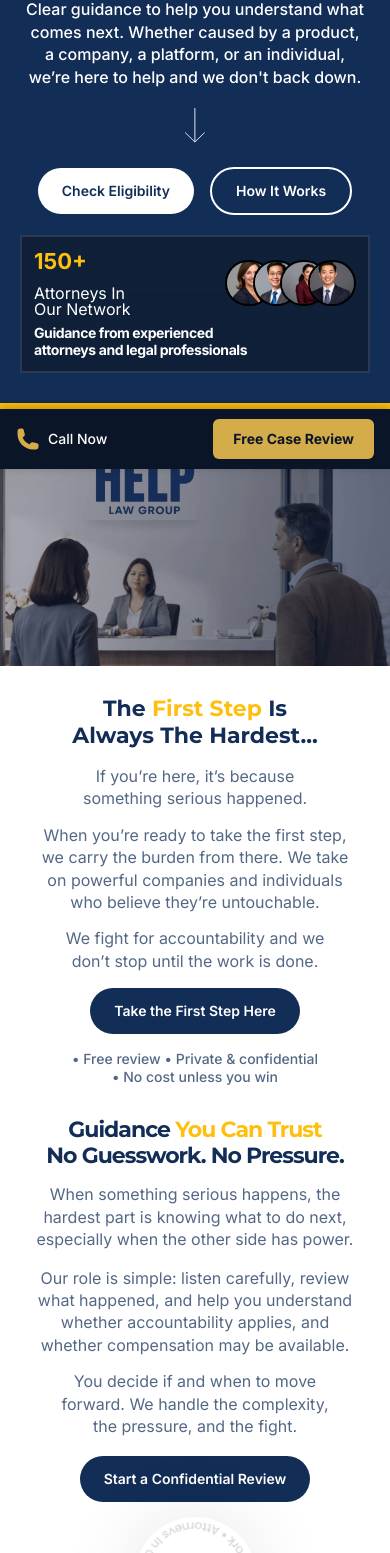
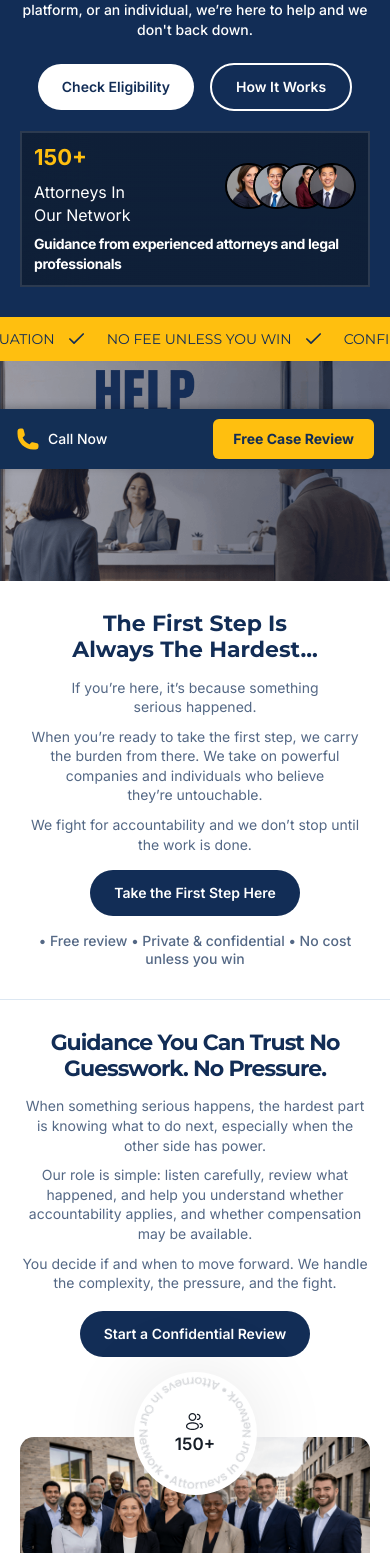
Before and after one commit to Ignition-Point/helplaw-nextjs, a Next.js app: page / in a window 390 px wide. Shown: the part 435-1988 px from the top of the page. Built offline with nearby package versions, Linux system fonts and the light colour scheme.

Commit message:
feat: feedback point 24-04 completed

```diff
--- a/src/app/globals.css
+++ b/src/app/globals.css
@@ -307,9 +307,7 @@
   }
 }
 @media (max-width: 576px) {
-p {
-    text-wrap: balance;
-}
+
 h2.heading.text-\[24px\] {
     margin-top: -4px;
 }
--- a/src/app/page.tsx
+++ b/src/app/page.tsx
@@ -5,7 +5,7 @@ import { ArrowRight, Check } from "lucide-react";
 import { HomeCaseCards } from "@/components/HomeCaseCards";
 import { HomeBlogCards } from "@/components/HomeBlogCards";
 import { HomeLeadForm } from "@/components/HomeLeadForm";
-import { TestimonialSection } from "@/components/TestimonialSection";
+import PreventWidowText from "@/components/PreventWidowText";
 
 export const metadata: Metadata = {
   title: "Help Law Group | Mass Tort & Class Action Attorneys",
@@ -31,6 +31,7 @@ export const revalidate = 60;
 export default async function HomePage() {
   return (
     <>
+      <PreventWidowText />
       {/* ─── Hero: "You Deserve Answers" ─── */}
       <section className="relative overflow-hidden">
         {/* Background video */}
@@ -38,7 +39,7 @@ export default async function HomePage() {
           src="/assets/alt/hero-img.png"
           alt="Hero Image"
           fill
-          className="!relative md:!absolute !inset-auto md:!inset-0 w-full h-full object-cover object-[88%_top] md:object-top md:border-t-2 border-white"
+          className="!relative md:!absolute !inset-auto md:!inset-0 aspect-video md:aspect-auto w-full h-full object-cover object-[88%_top] md:object-top md:border-t-2 border-white"
         />
         {/* <video
           autoPlay
@@ -60,13 +61,13 @@ export default async function HomePage() {
               Standing With People When It Matters Most
             </h1>
 
-            <p className="max-w-[580px] mt-[5px] mb-[20px] font-medium text-[16px] md:text-[18px] lg:text-[20px] leading-[140%]  text-white">
+            <p className="max-w-[580px] mt-[8px] md:mt-[5px] mb-[20px] font-medium text-[14px] md:text-[18px] lg:text-[20px] leading-[140%]  text-white">
               Clear guidance to help you understand what comes next. Whether
               caused by a product, a company, a platform, or an individual,
               we’re here to help and we don't back down.
             </p>
 
-            <div className="">
+            <div className="hidden md:block">
               <svg
                 xmlns="http://www.w3.org/2000/svg"
                 width="46"
@@ -107,12 +108,12 @@ export default async function HomePage() {
           </div>
           <div className="lg:absolute right-0 bottom-[92px] mt-[20px] lg:mt-[0]">
             <div className="max-w-[435px] bg-[linear-gradient(90deg,rgba(12,12,12,0.4)_0%,rgba(12,12,12,0.4)_100%)] border border-[2px] border-white/12 p-[12px] md:p-[20px] backdrop-blur-[34px]">
-              <div className="flex items-center justify-between mb-2 md:mb-6 lg:mb-8">
+              <div className="flex items-center justify-between mb-2 md:mb-5 lg:mb-7">
                 <div className="">
                   <div className="font-bold text-[22px] md:text-[40px] lg:text-[60px] leading-[110%]  capitalize text-[#FFBF0F] mb-3">
                     150+
                   </div>
-                  <p className="font-normal text-[16px] leading-[100%]  capitalize text-white">
+                  <p className="font-normal text-[16px] leading-[140%]  capitalize text-white">
                     attorneys in our network
                   </p>
                 </div>
@@ -134,7 +135,7 @@ export default async function HomePage() {
                   ))}
                 </div>
               </div>
-              <p className="font-bold text-[14px] md:text-[16px] leading-[120%] tracking-[-0.03em] text-white">
+              <p className="font-bold text-[14px] md:text-[16px] leading-[140%] tracking-[-0.03em] text-white">
                 Guidance from experienced attorneys and legal professionals
               </p>
             </div>
@@ -185,15 +186,15 @@ export default async function HomePage() {
               the Hardest...
             </h2>
 
-            <p className="mt-[16px] md:mt-[18px] lg:mt-[20px] font-normal text-[16px] md:text-[18px] leading-[140%] text-[#546885] md:text-white">
+            <p className="mt-[14px] md:mt-[18px] lg:mt-[20px] font-normal text-[14px] md:text-[18px] leading-[140%] text-[#546885] md:text-white">
               If you’re here, it’s because something serious happened.
             </p>
-            <p className="mt-[14px] md:mt-[16px] lg:mt-[18px] font-normal text-[16px] md:text-[18px] leading-[140%] text-[#546885] md:text-white">
+            <p className="mt-[10px] md:mt-[16px] lg:mt-[18px] font-normal text-[14px] md:text-[18px] leading-[140%] text-[#546885] md:text-white">
               When you’re ready to take the first step, we carry the burden from
               there. We take on powerful companies and individuals who believe
               they’re untouchable.
             </p>
-            <p className="mt-[14px] md:mt-[16px] lg:mt-[18px] font-normal text-[16px] md:text-[18px] leading-[140%] text-[#546885] md:text-white">
+            <p className="mt-[10px] md:mt-[16px] lg:mt-[18px] font-normal text-[14px] md:text-[18px] leading-[140%] text-[#546885] md:text-white">
               We fight for accountability and we don’t stop until the work is
               done.
             </p>
@@ -213,8 +214,10 @@ export default async function HomePage() {
         </div>
       </section>
 
+      <div className="border-b lg:border-0"></div>
+
       {/* ─── "Guidance You Can Trust" ─── */}
-      <section className="bg-white overflow-hidden pt-0 py-[30px] md:py-[60px] lg:py-[80px]">
+      <section className="bg-white overflow-hidden py-[30px] md:py-[60px] lg:py-[80px]">
         <div className="relative mx-auto max-w-7xl px-5">
           <div className="grid lg:grid-cols-[48%_45.3%] gap-y-[30px] gap-x-[80px]">
             {/* Copy — right side */}
@@ -226,16 +229,16 @@ export default async function HomePage() {
                 </h2>
 
                 <div className="lg:max-w-[565px]">
-                  <p className="mt-[14px] md:mt-[16px] lg:mt-[18px] font-normal text-[16px] lg:text-[18px] leading-[140%] text-[#546885]">
+                  <p className="mt-[14px] md:mt-[16px] lg:mt-[18px] font-normal text-[14px] lg:text-[18px] leading-[140%] text-[#546885]">
                     When something serious happens, the hardest part is knowing
                     what to do next, especially when the other side has power.
                   </p>
-                  <p className="mt-[14px]font-normal text-[16px] lg:text-[18px] leading-[140%] text-[#546885]">
+                  <p className="mt-[10px] md:mt-[14px] font-normal text-[14px] lg:text-[18px] leading-[140%] text-[#546885]">
                     Our role is simple: listen carefully, review what happened,
                     and help you understand whether accountability applies, and
                     whether compensation may be available.
                   </p>
-                  <p className="mt-[14px] font-normal text-[16px] lg:text-[18px] leading-[140%] text-[#546885]">
+                  <p className="mt-[10px] md:mt-[14px] font-normal text-[14px] lg:text-[18px] leading-[140%] text-[#546885]">
                     You decide if and when to move forward. We handle the
                     complexity, the pressure, and the fight.
                   </p>
@@ -255,7 +258,7 @@ export default async function HomePage() {
                 src="/assets/alt/section-3-image-new.png"
                 alt="Help Law Group Team"
                 fill
-                className="!relative md:!absolute rounded-[14px] md:rounded-[16px] lg:rounded-[26px] object-cover object-top"
+                className="!relative lg:!absolute rounded-[14px] md:rounded-[16px] lg:rounded-[26px] object-cover object-top"
                 sizes="(max-width: 1024px) 100vw, 55vw"
               />
               {/* Fade-out gradient on right edge */}
@@ -373,7 +376,7 @@ export default async function HomePage() {
 
          <Image
           src="/assets/alt/section-4-image-new-mobile.png"
-          alt="section-2-image"
+          alt="section-4-image"
           fill
           className="!relative md:!absolute md:hidden w-full h-full object-cover object-[88%_top] md:object-top md:border-t-2 border-white"
         />
@@ -387,14 +390,14 @@ export default async function HomePage() {
                 A Private Conversation On
                 <span className="text-[#FFBF0F]">Your Terms</span>
               </h2>
-              <p className="mt-[10px] font-normal text-[16px] lg:text-[18px] leading-[140%] text-[#546885]">
+              <p className="mt-[10px] font-normal text-[14px] lg:text-[18px] leading-[140%] text-[#546885]">
                 You don’t need to prepare, explain everything, or make decisions
                 right now. This starts with a conversation - private,
                 respectful, and focused on listening.
               </p>
             </div>
 
-            <div className="grid  grid-cols-1 md:grid-cols-2 gap-[20px] lg:grid-cols-[290px_335px] xl:grid-cols-[300px_335px] justify-center gap-[7px] gap-y-[20px]">
+            <div className="grid  grid-cols-1 md:grid-cols-2 gap-[12px] md:gap-[20px] lg:grid-cols-[290px_335px] xl:grid-cols-[300px_335px] justify-center gap-[7px] gap-y-[20px]">
               {[
                 {
                   step: "1",
@@ -425,7 +428,7 @@ export default async function HomePage() {
                     "This begins with a review, not a commitment. We don’t push, rush, or pressure - we help you understand your options first.",
                 },
               ].map(({ step, title, description }) => (
-                <div key={step} className="flex gap-[16px]">
+                <div key={step} className="flex gap-[12px] md:gap-[16px]">
                   <span className="flex w-[25px] h-[38px] border border-[#FFBF0F] rounded-[120px] shrink-0 items-center justify-center rounded-full font-semibold text-[18px] leading-[120%] align-middle text-[#132F55] ">
                     {step}
                   </span>
@@ -457,6 +460,8 @@ export default async function HomePage() {
         </div>
       </section>
 
+      <div className="border-b lg:border-0"></div>
+
       {/* ─── Cases We Are Currently Reviewing ─── */}
       <HomeCaseCards />
 
@@ -475,7 +480,7 @@ export default async function HomePage() {
           className="!relative md:!absolute md:hidden aspect-video w-full h-full object-cover object-[88%_top] md:object-top md:border-t-2 border-white"
         />
             <div
-              className="relative z-10 py-[30px] md:py-[60px] lg:py-[80px] px-[30px] md:px-[40px] lg:px-[60px] bg-[#1A365E] md:bg-[url('/assets/alt/contect-info-bg.jpg')] md:bg-cover md:bg-no-repeat md:bg-top">
+              className="relative z-10 py-[30px] md:py-[60px] lg:py-[80px] px-5 md:px-[40px] lg:px-[60px] bg-[#1A365E] md:bg-[url('/assets/alt/contect-info-bg.jpg')] md:bg-cover md:bg-no-repeat md:bg-top">
               <div className="hidden md:block absolute bg-[#19263799] inset-0 -z-10" />
 
               <h2 className="heading font-bold text-[22px] md:text-[34px] lg:text-[42px] leading-[120%] tracking-[-0.045em] align-middle capitalize text-white text-center md:text-left">
@@ -542,7 +547,7 @@ export default async function HomePage() {
             {/* Right: Lead form */}
             <div>
               <div className="py-[30px] md:py-[60px] px-[20px] md:px-[32px] lg:px-[40px]">
-                <h3 className="font-bold text-[22px] md:text-[26px] lg:text-[30px] leading-[110%] tracking-[0%] text-[#1F3044] text-center mb-[18px] md:mb-[30px]lg:mb-[40px]">
+                <h3 className="font-bold text-[22px] md:text-[26px] lg:text-[30px] leading-[110%] tracking-[0%] text-[#1F3044] text-center mb-[20px] md:mb-[30px]lg:mb-[40px]">
                   Request a Private Review
                 </h3>
                 <HomeLeadForm />
--- a/src/components/HomeBlogCards.tsx
+++ b/src/components/HomeBlogCards.tsx
@@ -37,7 +37,7 @@ export function HomeBlogCards() {
               Information That  <span className="text-[#FFBF0F]">Can Help</span>
             </h2>
 
-            <p className="mt-[7px] font-normal text-[16px] lg:text-[18px] leading-[140%] tracking-[-0.03em] text-white">
+            <p className="mt-[7px] font-normal text-[14px] lg:text-[18px] leading-[140%] tracking-[-0.03em] text-white">
              Our resources cover common questions about case eligibility, the legal process, and what to expect at each stage.
             </p>
           </div>
@@ -87,7 +87,7 @@ export function HomeBlogCards() {
                 <h3 className="mt-2 lg:min-h-[52px] font-bold text-[16px] md:text-[18px] lg:text-[20px] leading-[140%] tracking-[-0.04em] align-middle text-[#132F55] group-hover:text-navy-700">
                   {post.title}
                 </h3>
-                <p className="mt-2 font-normal text-[16px] leading-[140%] tracking-[-0.03em] line-clamp-2 overflow-hidden text-[#546885]">
+                <p className="mt-2 font-normal text-[14px] md:text-[16px] leading-[140%] tracking-[-0.03em] line-clamp-2 overflow-hidden text-[#546885]">
                   {post.description}
                 </p>
                 <div className="mt-[12px] lg:mt-[20px]">
@@ -122,7 +122,7 @@ export function HomeBlogCards() {
                     </defs>
                   </svg>
                 </div>
-                <span className="mt-[10px] lg:mt-[15px] inline-flex items-center gap-1 font-medium text-[14px] lg:text-[16px] leading-[100%] tracking-[0%] text-[#D4AD4A] group-hover:text-[#132F55] transition-colors">
+                <span className="mt-[10px] lg:mt-[15px] inline-flex items-center gap-1 font-medium text-[14px] lg:text-[16px] leading-[100%] tracking-[0%] text-[#FFBF0F] group-hover:text-[#132F55] transition-colors">
                   Learn More
                       <svg
                 xmlns="http://www.w3.org/2000/svg"
--- a/src/components/HomeCaseCards.tsx
+++ b/src/components/HomeCaseCards.tsx
@@ -51,7 +51,7 @@ const caseCategories = [
 
 export function HomeCaseCards() {
   return (
-    <section className="pt-0 py-[30px] md:py-[60px] lg:py-[80px]  bg-white">
+    <section className="py-[30px] md:py-[60px] lg:py-[80px]  bg-white">
       <div className="mx-auto max-w-7xl px-5">
         <div className="mx-auto flex flex-wrap items-end justify-center md:justify-between gap-[20px] lg:gap-[30px] mb-[30px]">
           <div className="max-w-[950px] w-full text-center md:text-left">
@@ -60,7 +60,7 @@ export function HomeCaseCards() {
               <span className="text-[#FFBF0F]">Currently Reviewing</span>
             </h2>
 
-            <p className="mt-[15px] text-[16px] lg:text-[18px] leading-[140%] font-normal text-[#5C6F8B] max-w-[690px]">
+            <p className="mt-[15px] text-[14px] lg:text-[18px] leading-[140%] font-normal text-[#5C6F8B] max-w-[690px]">
               Attorneys in our network are actively reviewing cases in these
               areas. If you or someone you know experienced this kind of harm,
               you may have legal options.
@@ -110,7 +110,7 @@ export function HomeCaseCards() {
                 />
               </div>
               <div className="pt-[10px]">
-                <h3 className="font-bold text-[14px] md:text-[16px] lg:text-[20px] leading-[1.2] tracking-[-0.04em] align-middle text-[#132F55] mb-2">
+                <h3 className="font-bold text-[16px] md:text-[18px] lg:text-[20px] leading-[1.2] tracking-[-0.04em] align-middle text-[#132F55] mb-2">
                   {c.title}
                 </h3>
                 <p className="font-normal text-[14px] lg:text-[16px] leading-[140%] tracking-[-0.03em] line-clamp-2 overflow-hidden text-[#546885]">
@@ -148,7 +148,7 @@ export function HomeCaseCards() {
                     </defs>
                   </svg>
                 </div>
-                <span className="mt-[10px] lg:mt-[15px] inline-flex items-center gap-1 font-medium text-[14px] lg:text-[16px] leading-[100%] tracking-[0%] text-[#D4AD4A] group-hover:text-[#132F55] transition-colors">
+                <span className="mt-[10px] lg:mt-[15px] inline-flex items-center gap-1 font-medium text-[14px] lg:text-[16px] leading-[100%] tracking-[0%] text-[#FFBF0F] group-hover:text-[#132F55] transition-colors">
                   Check Eligibility
                   <svg
                     xmlns="http://www.w3.org/2000/svg"
--- a/src/components/HomeLeadForm.tsx
+++ b/src/components/HomeLeadForm.tsx
@@ -95,7 +95,7 @@ export function HomeLeadForm() {
       <button
         type="submit"
         disabled={submitting}
-        className="cursor-pointer block w-full max-w-[300px] mx-auto rounded-[100px] bg-[#122D56] hover:bg-[#1A365E] px-[20px] py-[12px] text-[18px] font-semibold tracking-[-0.02em] text-white"
+        className="cursor-pointer block w-full max-w-[300px] mx-auto rounded-[100px] bg-[#122D56] hover:bg-[#1A365E] px-[20px] py-[12px] text-[14px] md:text-[16px] lg:text-[18px] font-semibold tracking-[-0.02em] text-white"
       >
         {submitting ? (
           <span className="flex items-center justify-center gap-2">
--- /dev/null
+++ b/src/components/PreventWidowText.tsx
@@ -0,0 +1,22 @@
+"use client";
+
+import { useEffect } from "react";
+
+export default function PreventWidowText() {
+  useEffect(() => {
+    document.querySelectorAll("p.font-normal,p.font-medium, h2.heading, h3.heading").forEach((el) => {
+      const text = el.textContent?.trim();
+
+      if (!text) return;
+
+      const words = text.split(" ");
+
+      if (words.length > 2) {
+        words[words.length - 2] += "\u00A0" + words.pop();
+        el.textContent = words.join(" ");
+      }
+    });
+  }, []);
+
+  return null;
+}
--- a/src/components/StickyMobileCTA.tsx
+++ b/src/components/StickyMobileCTA.tsx
@@ -17,7 +17,7 @@ export function StickyMobileCTA() {
 
   return (
     <div
-      className={`fixed bottom-0 inset-x-0 z-50 md:hidden h-[60px] bg-navy-950 shadow-[0_-2px_8px_rgba(0,0,0,0.25)] flex items-center justify-between px-4 transition-transform duration-300 ${
+      className={`fixed bottom-0 inset-x-0 z-50 md:hidden h-[60px] bg-[#132F55] shadow-[0_-2px_8px_rgba(0,0,0,0.25)] flex items-center justify-between px-4 transition-transform duration-300 ${
         visible ? "translate-y-0" : "translate-y-full"
       }`}
     >
@@ -31,7 +31,7 @@ export function StickyMobileCTA() {
           xmlns="http://www.w3.org/2000/svg"
           viewBox="0 0 24 24"
           fill="currentColor"
-          className="w-6 h-6 text-gold-400"
+          className="w-6 h-6 text-[#FFBF0F]"
         >
           <path
             fillRule="evenodd"
@@ -45,7 +45,7 @@ export function StickyMobileCTA() {
       {/* Free Case Review button */}
       <a
         href="#get-help"
-        className="bg-gold-400 hover:bg-gold-500 text-navy-950 font-bold text-sm px-5 py-2.5 rounded-md transition-colors"
+        className="bg-[#FFBF0F] hover:bg-gold-500 text-[#122D56] font-bold text-sm px-5 py-2.5 rounded-md transition-colors"
       >
         Free Case Review
       </a>
```
